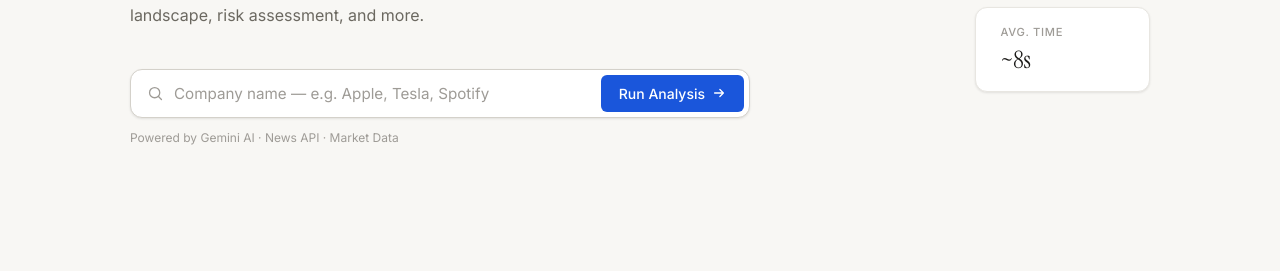
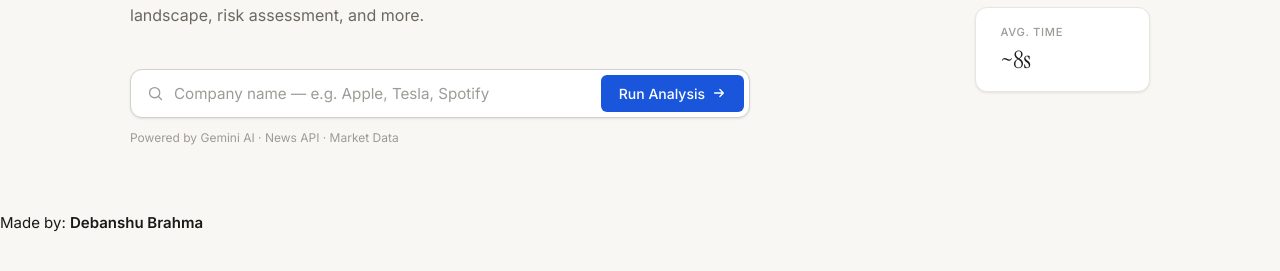
Before and after one commit to debanshuu/CompanyRadar, a website: page public/index.html in a window 1280 px wide. Shown: the part 365-636 px from the top of the page. Drawn offline with nearby package versions, Linux system fonts and the light colour scheme.

Commit message:
Add footer with author information to index.html

```diff
--- a/public/index.html
+++ b/public/index.html
@@ -152,6 +152,10 @@
     </div>
   </main>
 
-  <script src="app.js"></script>
+<footer class="footer">
+  Made by: <strong>Debanshu Brahma</strong>
+</footer>
+
+<script src="app.js"></script>
 </body>
 </html>
```
